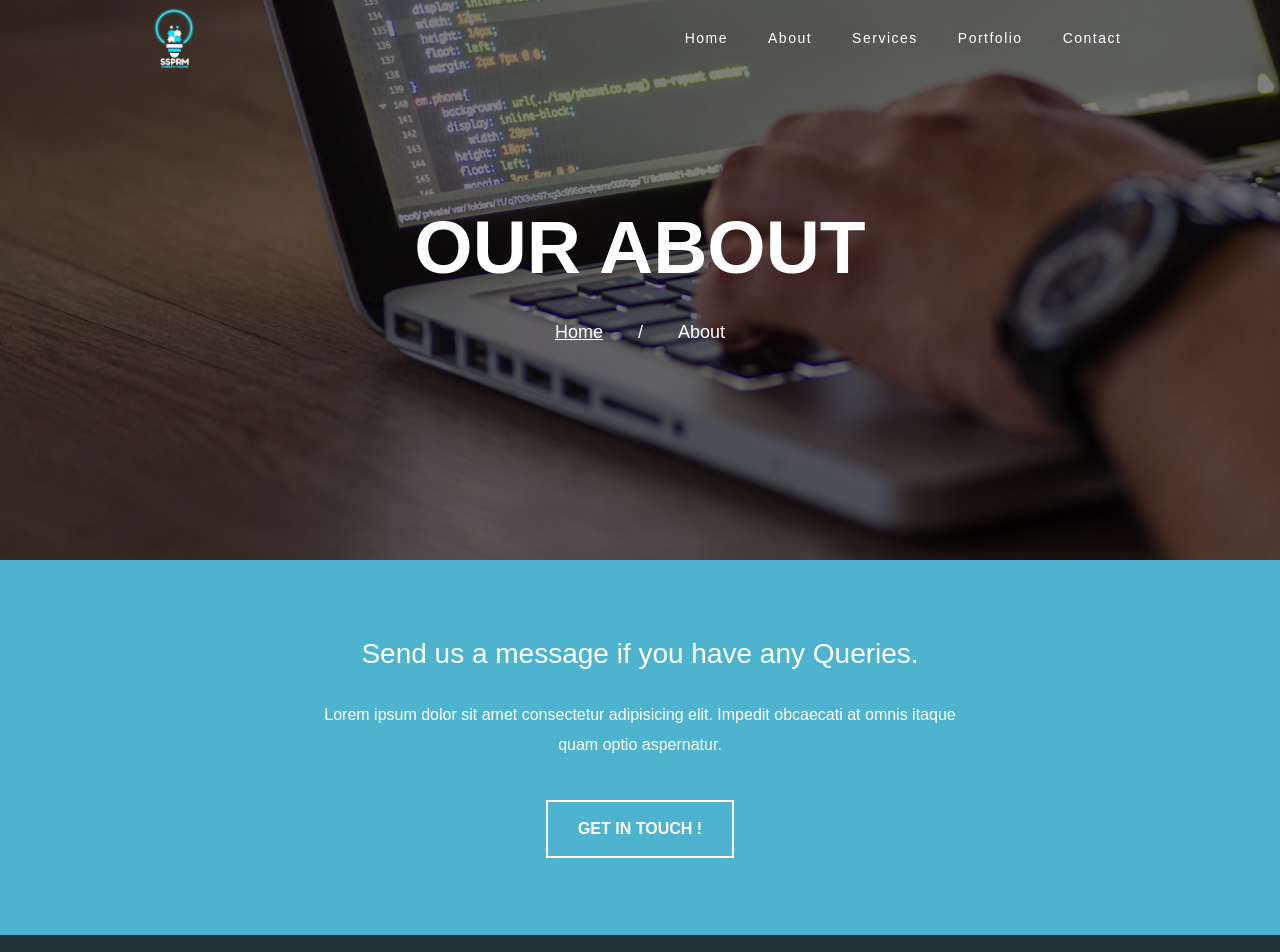
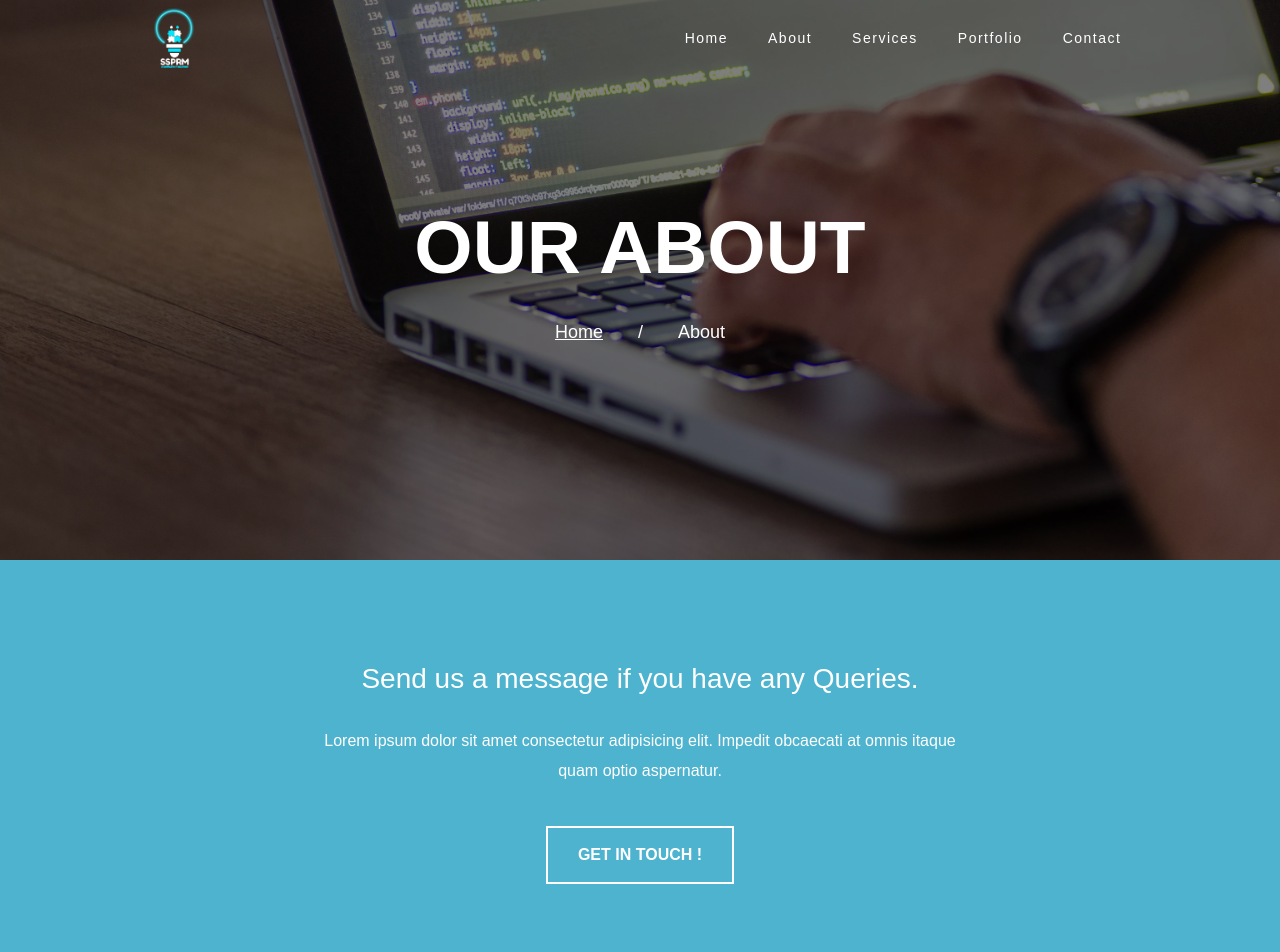
Before and after one commit to Suray54/SSPRM, a React (Create React App) app: page /about in a window 1280 px wide. Shown: the top 952 px of the page. Built offline with nearby package versions, Linux system fonts and the light colour scheme.

Commit message:
shade change

```diff
--- a/src/components/layouts/contact-banner/contact-banner.styles.scss
+++ b/src/components/layouts/contact-banner/contact-banner.styles.scss
@@ -3,9 +3,9 @@
   flex-direction: column;
   justify-content: center;
   align-items: center;
-  padding: 6% 25%;
+  padding: 8% 25%;
   @media only screen and (max-width: 650px) {
-    padding: 6% 10%;
+    padding: 10% 10%;
   }
   text-align: center;
   font-size: 1.6rem;
@@ -18,6 +18,7 @@
     margin-bottom: 30px;
   }
   p {
+    font-size: 1.6rem;
     font-weight: 300;
     margin-bottom: 40px;
   }
--- a/src/components/pages/homepage/1-about/1-about.styles.scss
+++ b/src/components/pages/homepage/1-about/1-about.styles.scss
@@ -30,6 +30,7 @@
       margin-bottom: 30px;
       span {
         font-weight: 900;
+        color: var(--secondary);
       }
     }
     p {
@@ -91,7 +92,7 @@
       right: 0;
       left: 45px;
       bottom: 0;
-      background: var(--background);
+      background: var(--background-color);
     }
   }
 }
```
